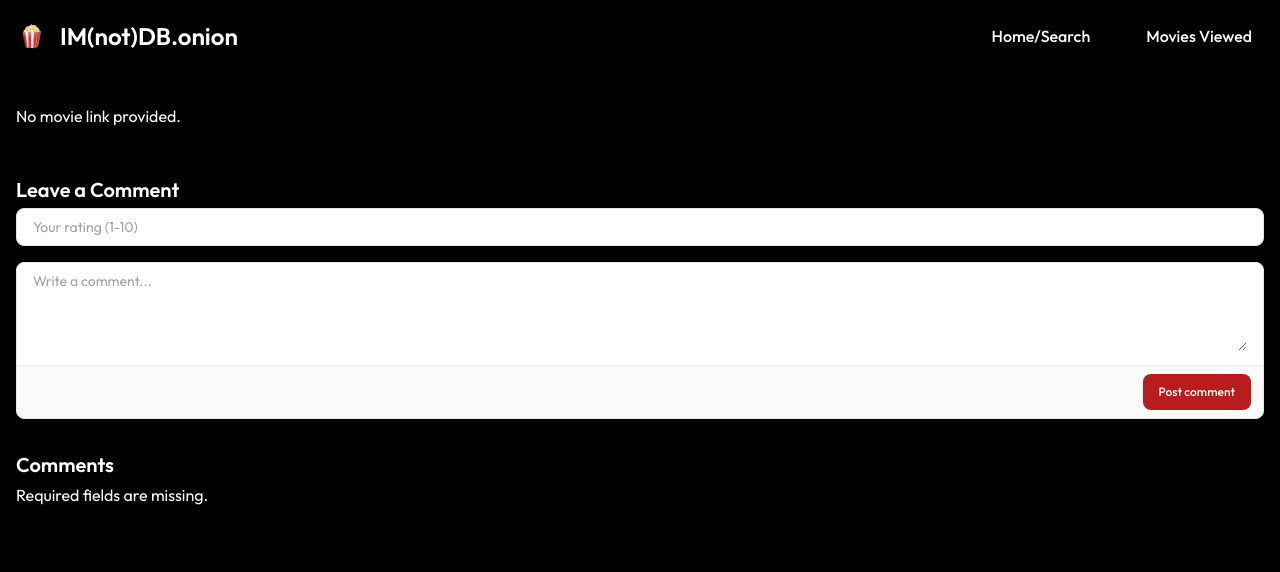
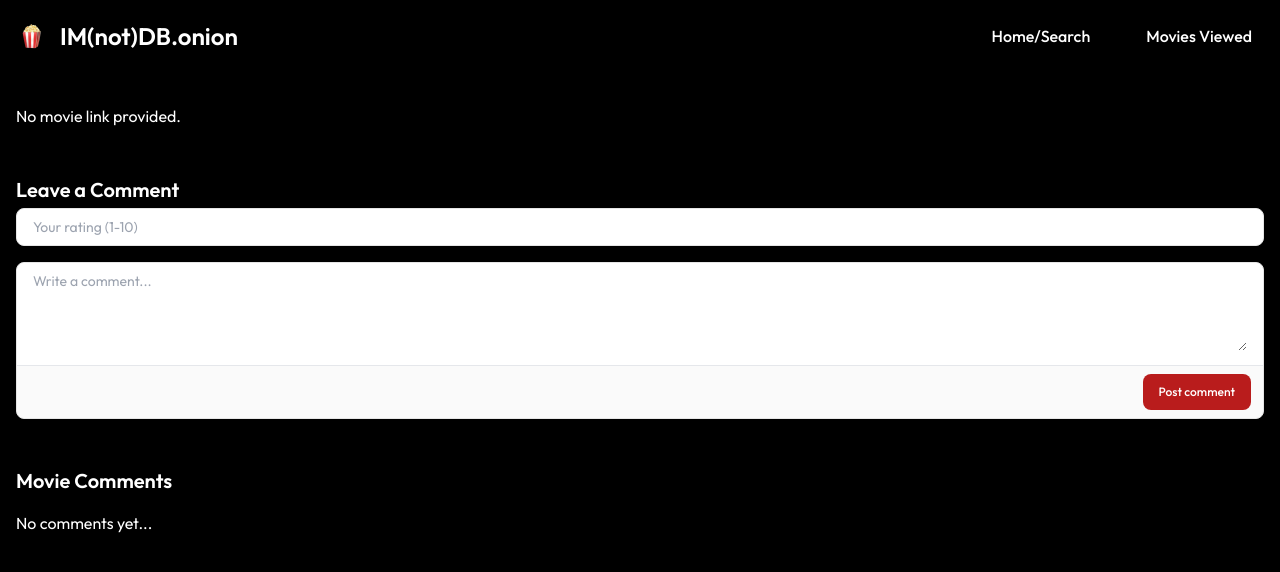
Before and after one commit to noeschmidt/imnotdbdotonion, a PHP site: page /src/details.php in a window 1280 px wide. Shown: the top 572 px of the page. Run offline with PHP 8.4, Linux system fonts and the light colour scheme; data that the repository does not hold is empty; style sheets or scripts are compiled from the project's sources; some libraries are stand-ins or nearby versions.

Commit message:
Push quasi final pleins de corrections

```diff
--- a/src/details.php
+++ b/src/details.php
@@ -1,4 +1,5 @@
 <?php
+ob_start(); // Start buffering the output
 global $pdo;
 session_start();
 require 'database.php'; // Assurez-vous que cette inclusion est correcte
@@ -19,22 +20,28 @@ require 'database.php'; // Assurez-vous que cette inclusion est correcte
 <nav class="bg-black">
     <div class="flex flex-wrap items-center justify-between mx-auto">
         <a href="/" class="flex items-center space-x-3 rtl:space-x-reverse">
-            <img src="/assets/logo.png" class="h-8" alt="Flowbite Logo" />
+            <img src="/assets/logo.png" class="h-8" alt="Flowbite Logo"/>
             <span class="self-center text-2xl font-semibold whitespace-nowrap dark:text-white">IM(not)DB.onion</span>
         </a>
-        <button data-collapse-toggle="navbar-default" type="button" class="inline-flex items-center p-2 w-10 h-10 justify-center text-sm text-gray-500 rounded-lg md:hidden hover:bg-gray-100 focus:outline-none focus:ring-2 focus:ring-gray-200 dark:text-gray-400 dark:hover:bg-gray-700 dark:focus:ring-gray-600" aria-controls="navbar-default" aria-expanded="false">
+        <button data-collapse-toggle="navbar-default" type="button"
+                class="inline-flex items-center p-2 w-10 h-10 justify-center text-sm text-gray-500 rounded-lg md:hidden hover:bg-gray-100 focus:outline-none focus:ring-2 focus:ring-gray-200 dark:text-gray-400 dark:hover:bg-gray-700 dark:focus:ring-gray-600"
+                aria-controls="navbar-default" aria-expanded="false">
             <span class="sr-only">Open main menu</span>
             <svg class="w-5 h-5" aria-hidden="true" xmlns="http://www.w3.org/2000/svg" fill="none" viewBox="0 0 17 14">
-                <path stroke="currentColor" stroke-linecap="round" stroke-linejoin="round" stroke-width="2" d="M1 1h15M1 7h15M1 13h15" />
+                <path stroke="currentColor" stroke-linecap="round" stroke-linejoin="round" stroke-width="2"
+                      d="M1 1h15M1 7h15M1 13h15"/>
             </svg>
         </button>
         <div class="hidden w-full md:block md:w-auto" id="navbar-default">
             <ul class="font-medium flex flex-col p-4 md:p-0 mt-4 rounded-lg bg-transparent md:flex-row md:space-x-8 rtl:space-x-reverse md:mt-0 md:border-0">
                 <li>
-                    <a href="/" class="block text-white py-2 px-3 rounded hover:bg-red-700 transition-all ease-in-out duration-200">Home/Search</a>
+                    <a href="/"
+                       class="block text-white py-2 px-3 rounded hover:bg-red-700 transition-all ease-in-out duration-200">Home/Search</a>
                 </li>
                 <li>
-                    <a href="/src/list-movies.php" class="block text-white py-2 px-3 rounded hover:bg-red-700 transition-all ease-in-out duration-200">Movies Viewed</a>
+                    <a href="/src/list-movies.php"
+                       class="block text-white py-2 px-3 rounded hover:bg-red-700 transition-all ease-in-out duration-200">Movies
+                        Viewed</a>
                 </li>
             </ul>
         </div>
@@ -142,7 +149,7 @@ require 'database.php'; // Assurez-vous que cette inclusion est correcte
             <label for="rating" class="sr-only">Your rating</label>
             <input type="number" id="rating" name="rating" min="1" max="10" placeholder="Your rating (1-10)" required
                    class="w-full text-sm text-neutral-900 bg-white dark:bg-neutral-800 focus:ring-0 dark:text-white dark:placeholder-neutral-400
-border border-neutral-200 rounded-lg dark:border-neutral-600 px-4 py-2"/>
+    border border-neutral-200 rounded-lg dark:border-neutral-600 px-4 py-2"/>
             <div class="w-full mb-4 border border-neutral-200 rounded-lg bg-neutral-50 dark:bg-neutral-700 dark:border-neutral-600">
                 <div class="px-4 py-2 bg-white rounded-t-lg dark:bg-neutral-800">
                     <label for="comment" class="sr-only">Your comment</label>
@@ -170,19 +177,7 @@ border border-neutral-200 rounded-lg dark:border-neutral-600 px-4 py-2"/>
         </form>
     </div>
 
-    <h2 class="font-semibold text-xl mb-1">Comments</h2>
     <?php
-    if (isset($_GET['link'])) {
-        // Récupère la valeur URL encodée
-        $encodedUrl = $_GET['link'];
-
-        // Décoder l'URL
-        $decodedUrl = urldecode($encodedUrl);
-
-        // Pour le stocker dans la variable $movie_link
-        $movie_link = $decodedUrl;
-    }
-    // Traitement du formulaire de commentaire
     if ($_SERVER["REQUEST_METHOD"] == "POST" && isset($_POST['comment'])) {
         $comment = $_POST['comment'];
         $rating = intval($_POST['rating']);
@@ -195,41 +190,44 @@ border border-neutral-200 rounded-lg dark:border-neutral-600 px-4 py-2"/>
         $movie_link = $_POST['movie_link'];
 
         try {
-            // Prepare SQL query with placeholders
             $sql = "INSERT INTO `projectIMDBnoeschmidt`.movies (`title`, `description`, `imdb_rating`, `year`, `actors`, `my_rating`, `my_comment`, `poster_link`, `movie_link`) VALUES (?, ?, ?, ?, ?, ?, ?, ?, ?)";
             $stmt = $pdo->prepare($sql);
             $stmt->execute([$title, $storyline, $imdb_rating, $year, $actors, $rating, $comment, $poster_link, $movie_link]);
-
-            // Redirect or handle post-submission display
-            echo "<meta http-equiv='refresh' content='0'>";
-            header('Location: details.php?=' . $movie_link);
-            exit;
+            ob_end_clean(); // Clear the buffer and stop buffering
+            header('Location: /'); // Redirect
+            exit;  // Assurez-vous que le script s'arrête après une redirection
         } catch (PDOException $e) {
+            ob_end_flush(); // Send the buffer and turn off buffering
             die("PDO Error: " . $e->getMessage());
         }
-    } else {
-        die("Required fields are missing.");
     }
-    // Déclaration de la variable pour stocker les commentaires
-    $comments = [];
 
-    // Pour l'affichage des commentaires
-    if (isset($title)) {
-        $stmt = $pdo->prepare("SELECT my_comment FROM projectIMDBnoeschmidt.movies WHERE title = ?");
-        $stmt->execute([$title]);
+    // La récupération des commentaires doit être placée après toute logique de redirection pour s'assurer qu'elle s'exécute à chaque chargement de page.
+    if (isset($_GET['link'])) {
+        $movie_link = urldecode($_GET['link']);
+        $sql = "SELECT my_comment, my_rating FROM `projectIMDBnoeschmidt`.movies WHERE movie_link = ?";
+        $stmt = $pdo->prepare($sql);
+        $stmt->execute([$movie_link]);
         $comments = $stmt->fetchAll(PDO::FETCH_ASSOC);
+    }
+    ?>
 
-        if ($comments) {
+    <div class="movie-comments my-8">
+        <h2 class="font-semibold text-xl mb-4">Movie Comments</h2>
+        <?php
+
+        // Vérifier s'il y a des commentaires
+        if (count($comments) > 0) {
+            echo "<ul class='flex flex-col gap-4'>";
             foreach ($comments as $comment) {
-                echo "<p class='bg-neutral-800 border-2 border-neutral-600 p-4 rounded-lg'>{$comment['my_comment']}</p>";
+                echo "<p class='bg-neutral-800 border-2 border-neutral-600 p-4 rounded-lg h-fit line-clamp-3 text-wrap'>{$comment['my_comment']}</p>"; // Assurez-vous que le champ dans la base de données est appelé 'my_comment'
             }
+            echo "</ul>";
         } else {
             echo "<p>No comments yet...</p>";
         }
-    } else {
-        echo "<p>No poster link provided.</p>";
-    }
-    ?>
+        ?>
+    </div>
 </div>
 
 <script src="../node_modules/flowbite/dist/flowbite.min.js"></script>
--- a/src/list-movies.php
+++ b/src/list-movies.php
@@ -64,7 +64,7 @@ require 'database.php';
             echo "<div class='flex flex-col'>";
             echo "My Rating: " . $row["my_rating"];
             echo "<br>";
-            echo "My Comment: " . $row["my_comment"];
+            echo "<p class='truncate'>My Comment: " . $row["my_comment"] . "</p>";
             echo "</div>";
             echo "</a>";
         }
```
